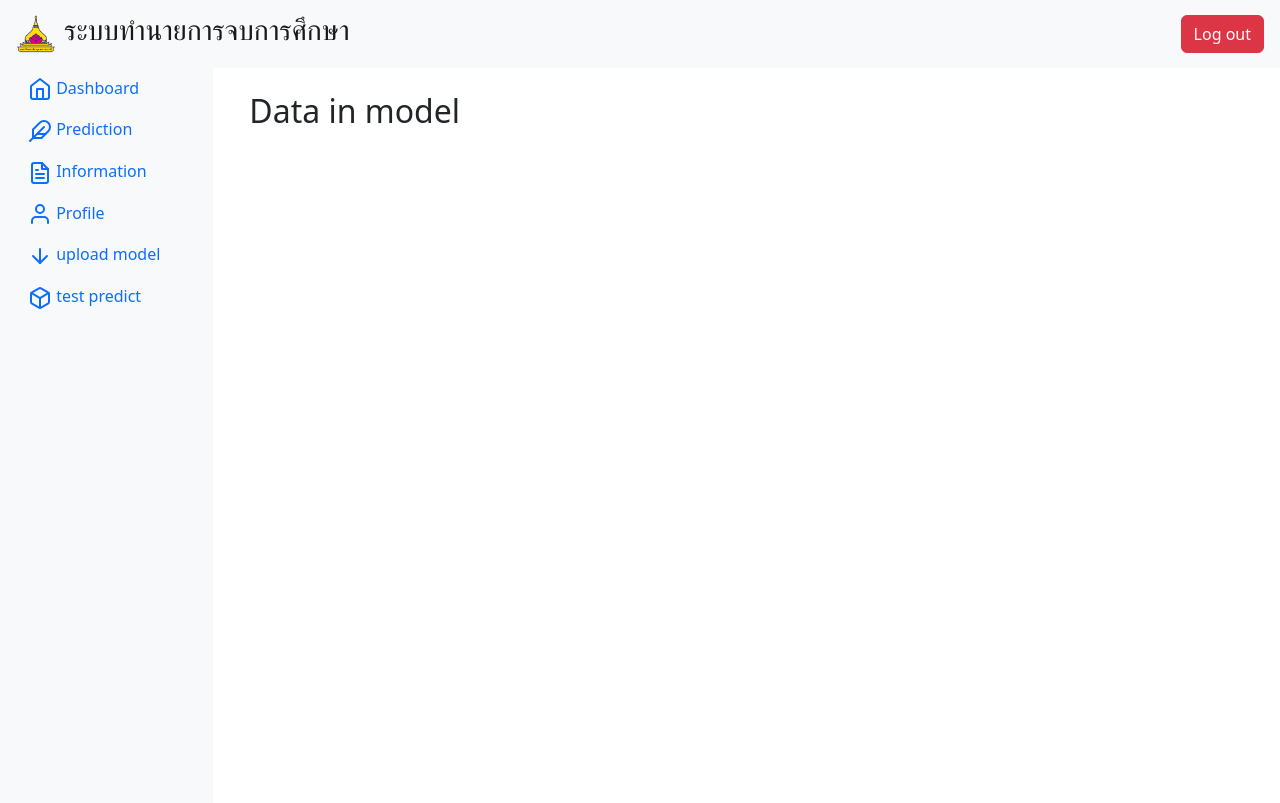
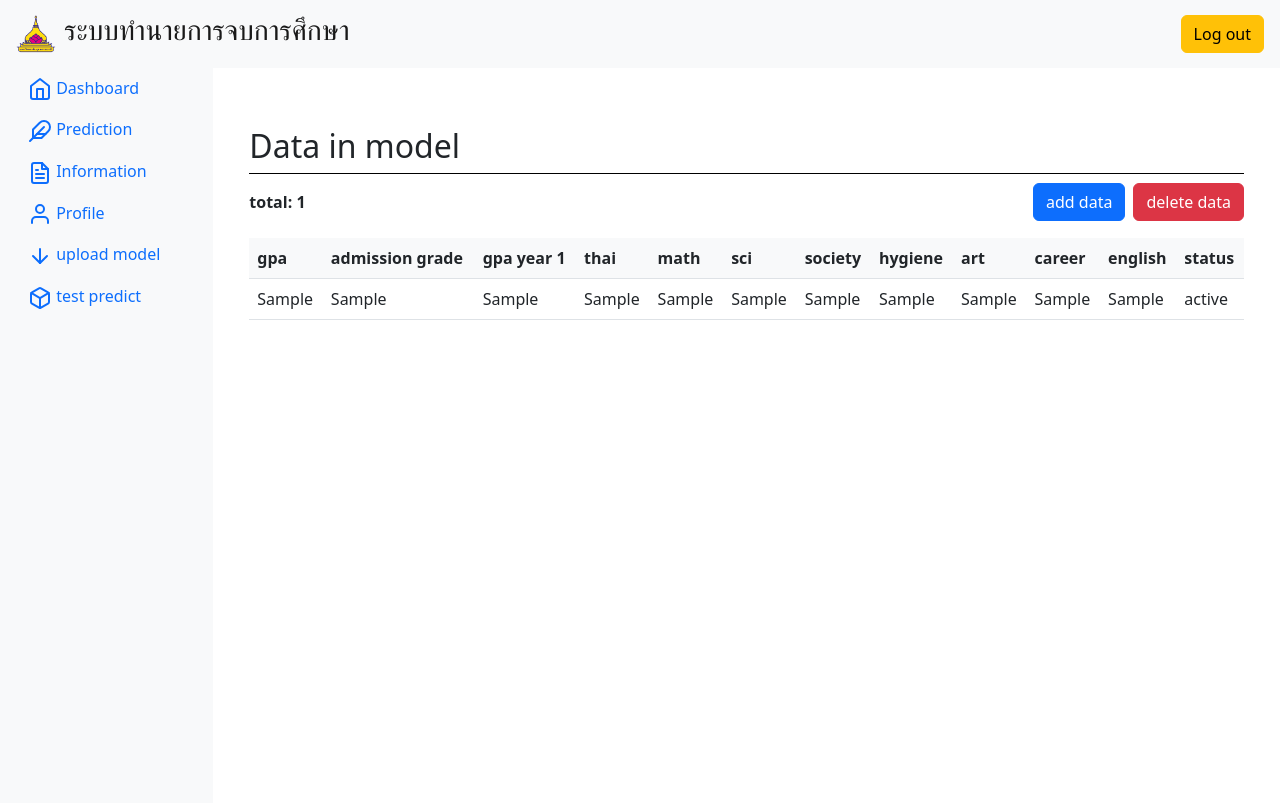
Before and after one commit to Noey10/final-project-II, a Django app: page /model/data_in_model in a window 1280 px wide. Shown: the top 803 px of the page. Run offline with Django 4.2, Linux system fonts and the light colour scheme; tables that the repository leaves empty hold one stand-in row (values such as "Sample post").

Commit message:
update-model-22-12-15

```diff
--- a/app_demo_model/models.py
+++ b/app_demo_model/models.py
@@ -15,3 +15,19 @@ class Grades(models.Model):
     career = models.CharField(default='', blank=True, max_length=50, null=True)
     english = models.CharField(default='', blank=True, max_length=50, null=True)
     status = models.CharField(default='', blank=True, max_length=50, null=True)
+
+
+class GradesInput(models.Model):
+    # major = models.CharField(default='', blank=True, max_length=50, null=True)
+    gpa = models.CharField(default='', blank=True, max_length=50, null=True)
+    admission_grade = models.CharField(default='', blank=True, max_length=50, null=True)
+    gpa_year_1 = models.CharField(default='', blank=True, max_length=50, null=True)
+    thai = models.CharField(default='', blank=True, max_length=50, null=True)
+    mathematics = models.CharField(default='', blank=True, max_length=50, null=True)
+    science = models.CharField(default='', blank=True, max_length=50, null=True)
+    society = models.CharField(default='', blank=True, max_length=50, null=True)
+    hygiene = models.CharField(default='', blank=True, max_length=50, null=True)
+    art = models.CharField(default='', blank=True, max_length=50, null=True)
+    career = models.CharField(default='', blank=True, max_length=50, null=True)
+    english = models.CharField(default='', blank=True, max_length=50, null=True)
+    status = models.CharField(default='', blank=True, max_length=50, null=True)
--- a/app_demo_model/templates/app_demo_model/show_data_model.html
+++ b/app_demo_model/templates/app_demo_model/show_data_model.html
@@ -2,10 +2,60 @@
 {% block site_title %}information2 | {% endblock %}
 {% block content %}
     <div class="container">
-        <button onclick="topFunction()" id="myBtn" title="Go to top" style="display: none; position: fixed; bottom: 20px; right: 30px; z-index: 99; font-size: 18px; border: none; outline: none; background-color: red; color: white; cursor: pointer; padding: 15px; border-radius: 4px;">Top</button>
+      <button onclick="topFunction()" id="myBtn" title="Go to top" style="display: none; position: fixed; bottom: 35px; right: 30px; z-index: 99; font-size: 18px; border: none; outline: none; background-color: #ffadc1; color: white; cursor: pointer; padding: 15px; border-radius: 30px;">
+        top
+      </button>
+      <div style="border-bottom: 1px solid #000; margin-top: 35px;">
+        <h2>Data in model</h2>
+      </div>
+      <div class="row mb-2">
+        <div class="col-6">
+          <strong>
+            <p class="mt-3">total: {{ total2 }}</p>
+          </strong>
+        </div>
+        <div class="col-6 d-flex align-items-center justify-content-end">
+          <a href="{% url 'upload' %}" style="padding-right: 8px">
+            <button class="btn btn-primary" type="submit">add data</button>
+          </a>
+          <a href="{% url 'delete_datas' %}">
+            <button class="btn btn-danger" title="delete_datas">delete data</button>
+          </a>
+        </div>
+      </div>
 
-        <h2>Data in model</h2>
-
+      <table class="table">
+        <thead class="bg-light">
+          <th scope="col">gpa</th>
+          <th scope="col">admission grade</th>
+          <th scope="col">gpa year 1</th>
+          <th scope="col">thai</th>
+          <th scope="col">math</th>
+          <th scope="col">sci</th>
+          <th scope="col">society</th>
+          <th scope="col">hygiene</th>
+          <th scope="col">art</th>
+          <th scope="col">career</th>
+          <th scope="col">english</th>
+          <th scope="col">status</th>
+        </thead>
+        <tbody>
+          <tr {% for data in results2 %}>
+            <td>{{ data.gpa }}</td>
+            <td>{{ data.admission_grade }}</td>
+            <td>{{ data.gpa_year_1 }}</td>
+            <td>{{ data.thai }}</td>
+            <td>{{ data.mathematics }}</td>
+            <td>{{ data.science }}</td>
+            <td>{{ data.society }}</td>
+            <td>{{ data.hygiene }}</td>
+            <td>{{ data.art }}</td>
+            <td>{{ data.career }}</td>
+            <td>{{ data.english }}</td>
+            <td>{{ data.status }}</td>
+          </tr {% endfor %}>
+        </tbody>
+      </table>
     </div>
     <script>
         // Get the button
--- a/app_demo_model/urls.py
+++ b/app_demo_model/urls.py
@@ -6,4 +6,5 @@ urlpatterns = [
     path('test_predict', views.test_predict, name='test_predict'),
     path('test', views.test, name="test"),
     path('data_in_model', views.data_in_model, name="data_in_model"),
+    path('delete_datas', views.delete_datas, name="delete_datas"),
 ]
--- a/app_demo_model/views.py
+++ b/app_demo_model/views.py
@@ -16,7 +16,7 @@ from .resources import GradesResource
 from tablib import Dataset
 
 def upload(request):
-    if request.method == 'POST' and request.FILES['myfile']:
+    if request.method == 'POST':
         myfile = request.FILES['myfile']
         fs = FileSystemStorage()
         filename = fs.save(myfile.name, myfile)
@@ -38,7 +38,6 @@ def upload(request):
                                         english=dbframe.english,
                                         status=dbframe.status,
                                         )
-            print(obj)
             obj.save()
 
     return render(request, 'app_demo_model/form.html')
@@ -48,11 +47,13 @@ def test_predict(request):
 
 def test(request):
     #read data
-    data = pd.read_excel(r"D:\pythonTest\data\science-student2.XLSX")
+    all_data = Grades.objects.all().values()
+    df = pd.DataFrame(all_data)
 
     #train-test split data
-    X = data.drop("status", axis=1)
-    y = data['status']
+    features = ['gpa', 'admission_grade', 'gpa_year_1', 'thai', 'mathematics', 'science', 'society', 'hygiene', 'art', 'career', 'english' ]
+    X = df[features]
+    y = df['status']
     X_train, X_test, y_train, y_test = train_test_split(X, y, test_size=0.3)
 
     #training model
@@ -73,9 +74,9 @@ def test(request):
 
     #prediction
     pred = model.predict([[val1, val2, val3, val4, val5, val6, val7, val8, val9, val10, val11]])
-
+    print('pred : ', pred)
     result2 = ""
-    if pred == [1]:
+    if pred == ['1']:
         result2 = "True"
     else:
         result2 = "FALSE"
@@ -86,4 +87,15 @@ def test(request):
 
 
 def data_in_model(request):
-    return render(request, 'app_demo_model/show_data_model.html')
+    all_data = Grades.objects.all()
+    total_data = Grades.objects.all().count()
+
+    context = {'results2': all_data,
+               'total2': total_data
+               }
+    return render(request, 'app_demo_model/show_data_model.html', context)
+
+def delete_datas(request):
+    grades = Grades.objects.all()
+    grades.delete()
+    return HttpResponseRedirect(reverse('result'))
--- a/app_general/templates/app_general/components/site_header.html
+++ b/app_general/templates/app_general/components/site_header.html
@@ -10,6 +10,6 @@
         </div>
     </a>
     <a href="{% url 'dashboard' %}">
-        <button class="btn btn-danger me-3">Log out</button>
+        <button class="btn btn-warning me-3">Log out</button>
     </a>
     </nav>
--- a/app_general/templates/app_general/information.html
+++ b/app_general/templates/app_general/information.html
@@ -2,7 +2,9 @@
 {% block site_title %}information | {% endblock %}
 {% block content %}
     <div class="text-center">
-        <button onclick="topFunction()" id="myBtn" title="Go to top" style="display: none; position: fixed; bottom: 20px; right: 30px; z-index: 99; font-size: 18px; border: none; outline: none; background-color: red; color: white; cursor: pointer; padding: 15px; border-radius: 4px;">Top</button>
+      <button onclick="topFunction()" id="myBtn" title="Go to top" style="display: none; position: fixed; bottom: 35px; right: 30px; z-index: 99; font-size: 18px; border: none; outline: none; background-color: #ffadc1; color: white; cursor: pointer; padding: 15px; border-radius: 30px;">
+        top
+      </button>
 
         <h1>User Information</h1>
         <div class="container-fluid">
--- a/app_general/views.py
+++ b/app_general/views.py
@@ -4,7 +4,7 @@ from app_prediction.models import Prediction
 
 # Create your views here.
 def information(request):
-    all_result = Prediction.objects.order_by('-predict_at')
+    all_result = Prediction.objects.all()
     total = Prediction.objects.all().count()
     context = {'results': all_result,
                'total': total
@@ -31,7 +31,6 @@ def dashboard(request):
     data.append(tot)
     data.append(tot2)
 
-    print(tot)
     context = {
         'labels': labels,
         'data': data,
--- a/test_project/settings.py
+++ b/test_project/settings.py
@@ -79,7 +79,7 @@ WSGI_APPLICATION = 'test_project.wsgi.application'
 DATABASES = {
     'default': {
         'ENGINE': 'django.db.backends.mysql',
-        'NAME': 'test_database',
+        'NAME': 'test_db',
         'USER': 'root',
         'PASSWORD': 'jlfA4434',
         'HOST': 'localhost',
```
Also changed, not shown: app_demo_model/forms.py (+59 -1 lines), app_demo_model/migrations/0010_gradesinput.py (added), 2 other files.
